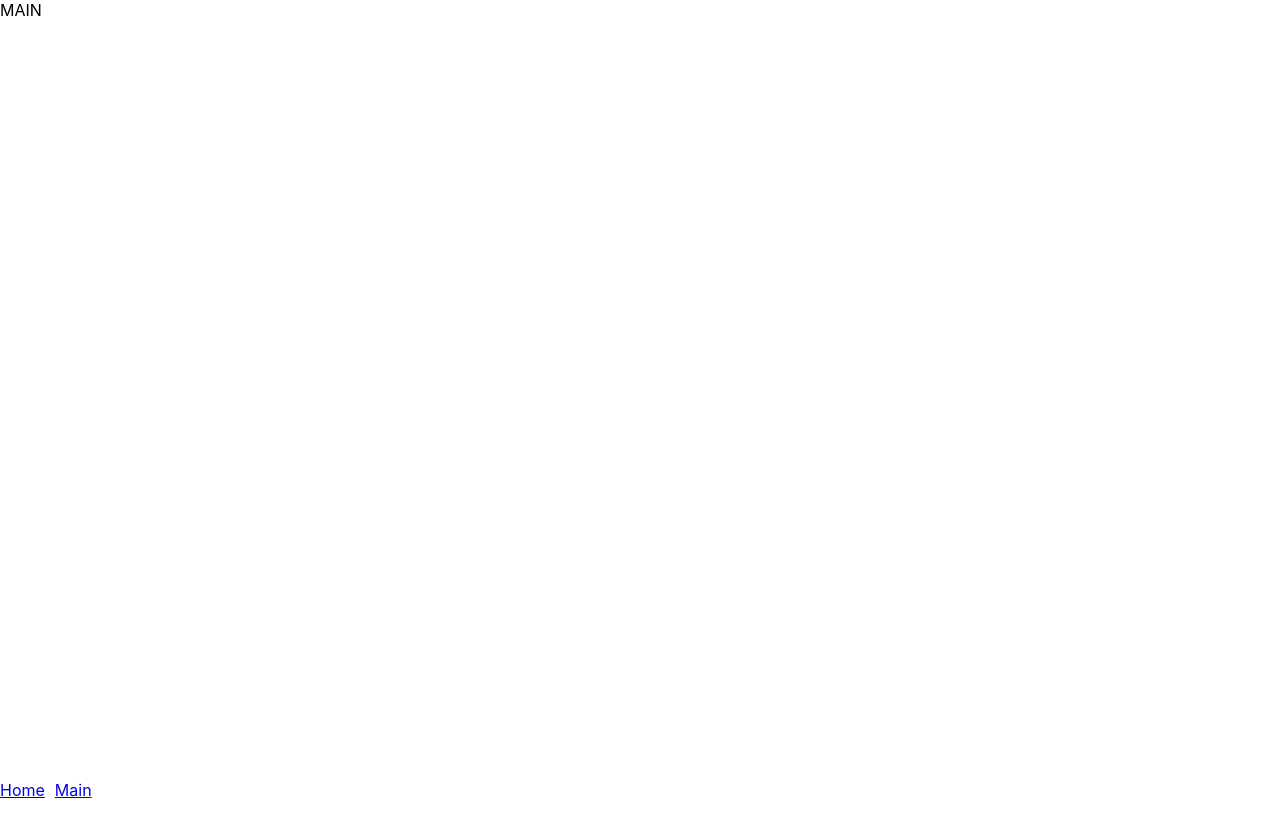
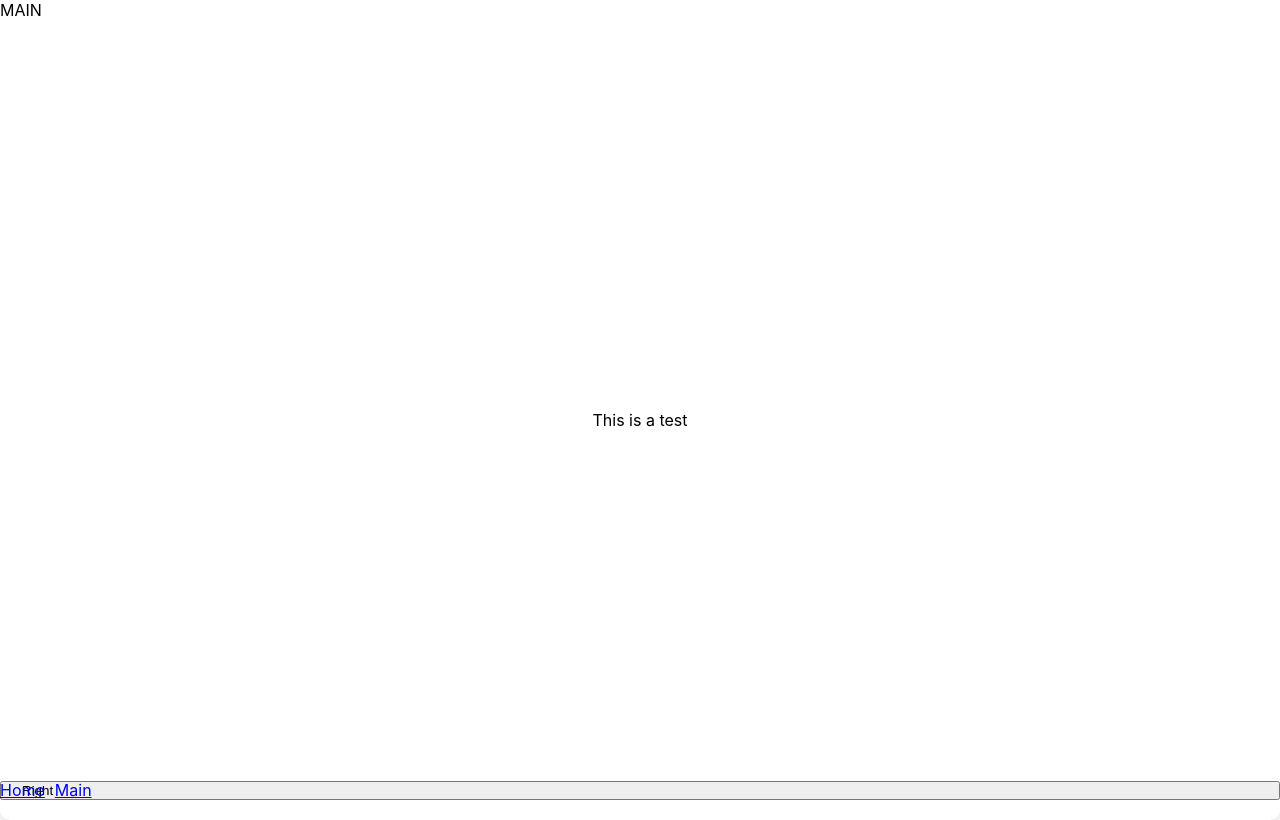
Before and after one commit to Paulfh27/match-app, a React (Create React App) app: page /Main in a window 1280 px wide. Built offline with nearby package versions, Linux system fonts and the light colour scheme.

Commit message:
added card file and initial implementation to main page

```diff
--- /dev/null
+++ b/src/Components/Card.js
@@ -0,0 +1,15 @@
+import './card.css';
+
+function Card(props) {
+    return (
+        <div className='card'>
+            <p className='card-content'>
+                This is a test
+            </p>
+            <button className='navigation-buttons'>Right</button>
+
+        </div>
+    )
+}
+
+export default Card;
--- /dev/null
+++ b/src/Components/card.css
@@ -0,0 +1,92 @@
+/* Container for the entire app */
+.app-container {
+    display: flex;
+    justify-content: center;
+    align-items: center;
+    height: 100vh;
+    background-color: #f5f5f5;
+    overflow: hidden;
+  }
+
+  /* Card container to hold swipeable cards */
+  .card-container {
+    position: relative;
+    width: 90%;
+    max-width: 400px;
+    height: 60%;
+    perspective: 1000px; /* Add perspective for 3D effect */
+  }
+
+  /* Individual swipeable card */
+  .card {
+    position: absolute;
+    width: 100%;
+    height: 100%;
+    background-color: white;
+    border-radius: 10px;
+    box-shadow: 0 10px 15px rgba(0, 0, 0, 0.1);
+    display: flex;
+    flex-direction: column;
+    justify-content: center;
+    align-items: center;
+    transition: transform 0.3s ease-out, opacity 0.3s ease-out;
+    cursor: pointer;
+    backface-visibility: hidden; /* Hide the back face of the card */
+  }
+
+  /* Hidden state for cards */
+  .card.hidden {
+    display: none;
+  }
+
+  /* Card images */
+  .card img {
+    width: 100%;
+    height: auto;
+    border-top-left-radius: 10px;
+    border-top-right-radius: 10px;
+  }
+
+  /* Card content */
+  .card-content {
+    padding: 20px;
+    text-align: center;
+  }
+
+  /* Swipe left animation */
+  .swipe-left {
+    transform: translateX(-100%) rotate(-20deg);
+    opacity: 0;
+  }
+
+  /* Swipe right animation */
+  .swipe-right {
+    transform: translateX(100%) rotate(20deg);
+    opacity: 0;
+  }
+
+  /* Navigation buttons */
+  .navigation-buttons {
+    position: absolute;
+    bottom: 20px;
+    display: flex;
+    justify-content: space-between;
+    width: 100%;
+    padding: 0 20px;
+  }
+
+  .navigation-buttons button {
+    background-color: #ff6347;
+    border: none;
+    color: white;
+    padding: 15px;
+    border-radius: 50%;
+    font-size: 18px;
+    cursor: pointer;
+    box-shadow: 0 5px 10px rgba(0, 0, 0, 0.1);
+    transition: background-color 0.3s;
+  }
+
+  .navigation-buttons button:hover {
+    background-color: #ff4500;
+  }
--- a/src/Pages/Main.js
+++ b/src/Pages/Main.js
@@ -1,10 +1,11 @@
 import Toolbar from "../Components/Toolbar";
+import Card from '../Components/Card';
 
 function Main() {
     return(
         <div>
             <header>MAIN</header>
-
+            <Card/>
             <Toolbar></Toolbar>
         </div>
     )
```
Also changed, not shown: src/Components/Item.js (+8 -3 lines), src/Components/item.css (added).
